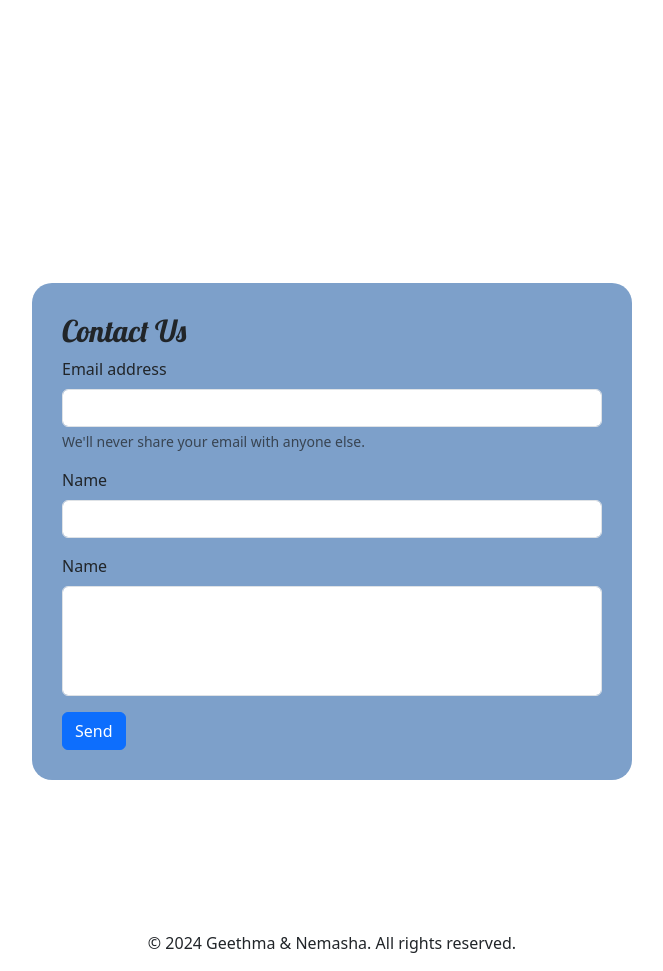
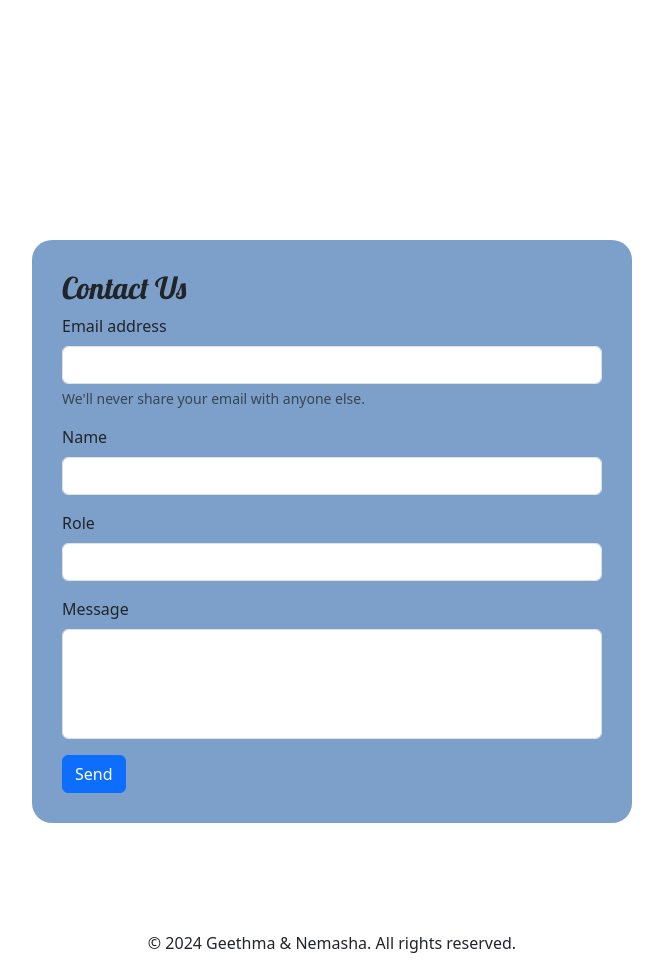
Before and after one commit to nemasha-demel/attendance_managemet_system, a PHP site: page / in a window 1280 px wide. Shown: the part 1423-2394 px from the top of the page, without its empty margins (308-971 px from the left). Run offline with PHP 8.4, Linux system fonts and the light colour scheme.

Commit message:
Updating contact form

```diff
--- a/index.php
+++ b/index.php
@@ -77,38 +77,52 @@
             </div>
         </section>
 
-        <section  id = "contact" class=" d-flex justify-content-center align-items-center flex-column">
-            <form>
+        <section id="contact" class="d-flex justify-content-center align-items-center flex-column">
+                <form id="contactForm" action="index.php" method="post">
                     <h5>Contact Us</h5>
                     <div class="mb-3">
                         <label for="exampleInputEmail1" class="form-label">Email address</label>
-                    <input type="email" class="form-control" id="exampleInputEmail1" aria-describedby="emailHelp">
+                        <input type="email" class="form-control" id="exampleInputEmail1" name="email" aria-describedby="emailHelp">
                         <div id="emailHelp" class="form-text">We'll never share your email with anyone else.</div>
                     </div>
                     <div class="mb-3">
                         <label class="form-label">Name</label>
-                    <input type="text" class="form-control">
+                        <input type="text" class="form-control" name="name">
                     </div>
                     <div class="mb-3">
-                    <label class="form-label">Name</label>
-                    <textarea   class="form-control" rows="4"> </textarea>
+                        <label class="form-label">Role</label>
+                        <select name="role" class="form-control">
+                            <option value=""></option>
+                            <option value="Lecturer">Lecturer</option>
+                            <option value="Student">Student</option>
+                        </select>
                     </div>
-
+                    <div class="mb-3">
+                        <label class="form-label">Message</label>
+                        <textarea class="form-control" name="message" rows="4"></textarea>
+                    </div>
                     <button type="submit" class="btn btn-primary">Send</button>
                 </form>
             </section>
-
-
         </div>
         <footer class="text-center">
-            <p> &copy; 2024 Geethma & Nemasha. All rights reserved.</p>
+            <p>&copy; 2024 Geethma & Nemasha. All rights reserved.</p>
         </footer>
-
     </div>
 
+    <script src="https://cdn.jsdelivr.net/npm/bootstrap@5.3.3/dist/js/bootstrap.bundle.min.js"></script>
+    <script>
+    // Check if the URL contains a success query parameter
+    if (window.location.search.includes('success=true')) {
+        // Display a success message or any other feedback to the user
+        alert('Your message has been sent successfully!');
 
+        // Reset the form fields
+        document.getElementById('contactForm').reset();
 
-    <script src="https://cdn.jsdelivr.net/npm/bootstrap@5.3.3/dist/js/bootstrap.bundle.min.js"></script>
-
+        // Remove the success parameter from the URL
+        window.history.replaceState({}, document.title, window.location.pathname);
+    }
+    </script>
 </body>
 </html>
```
Lines whose indentation alone changed are shown as unchanged.
